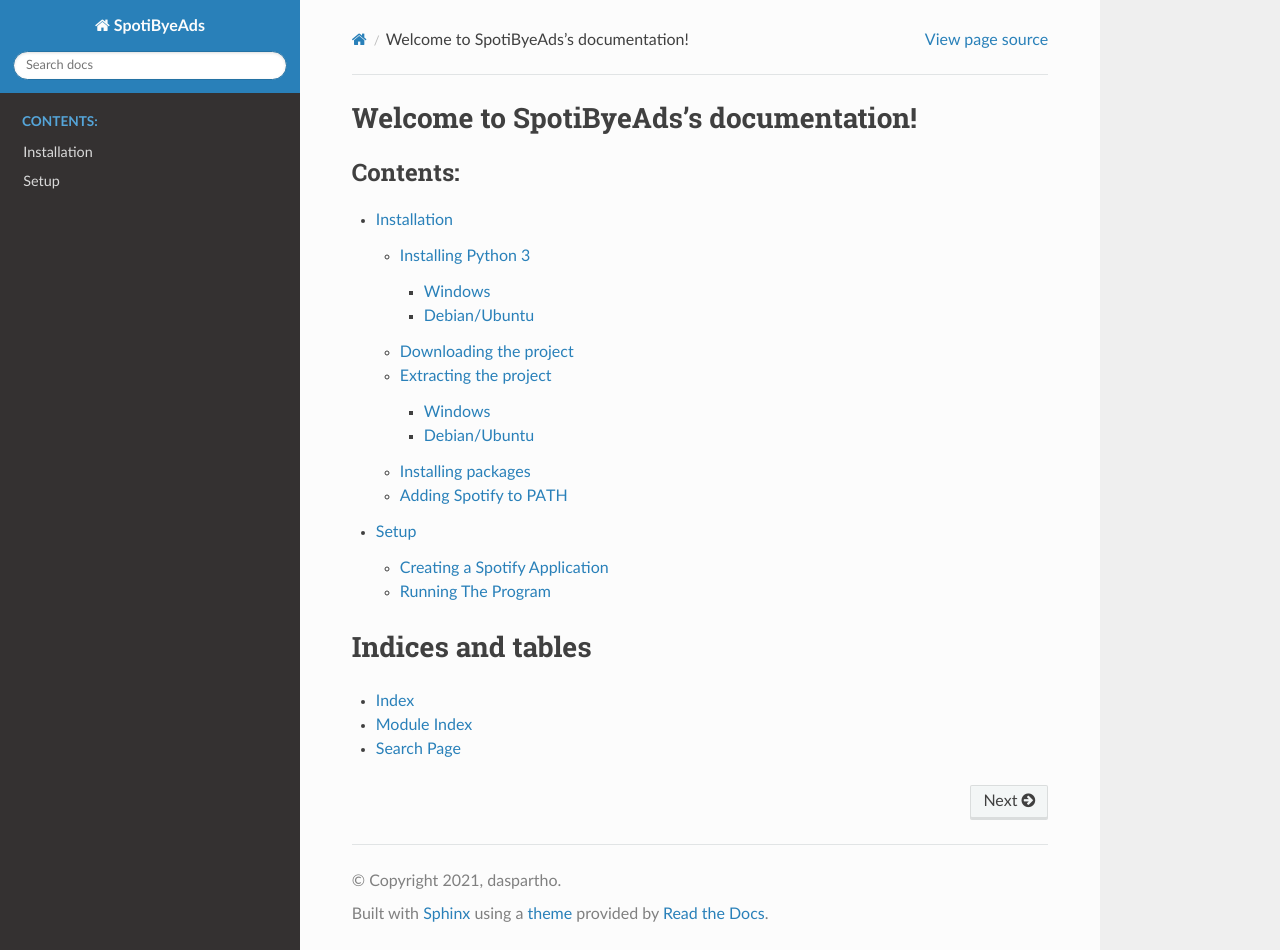
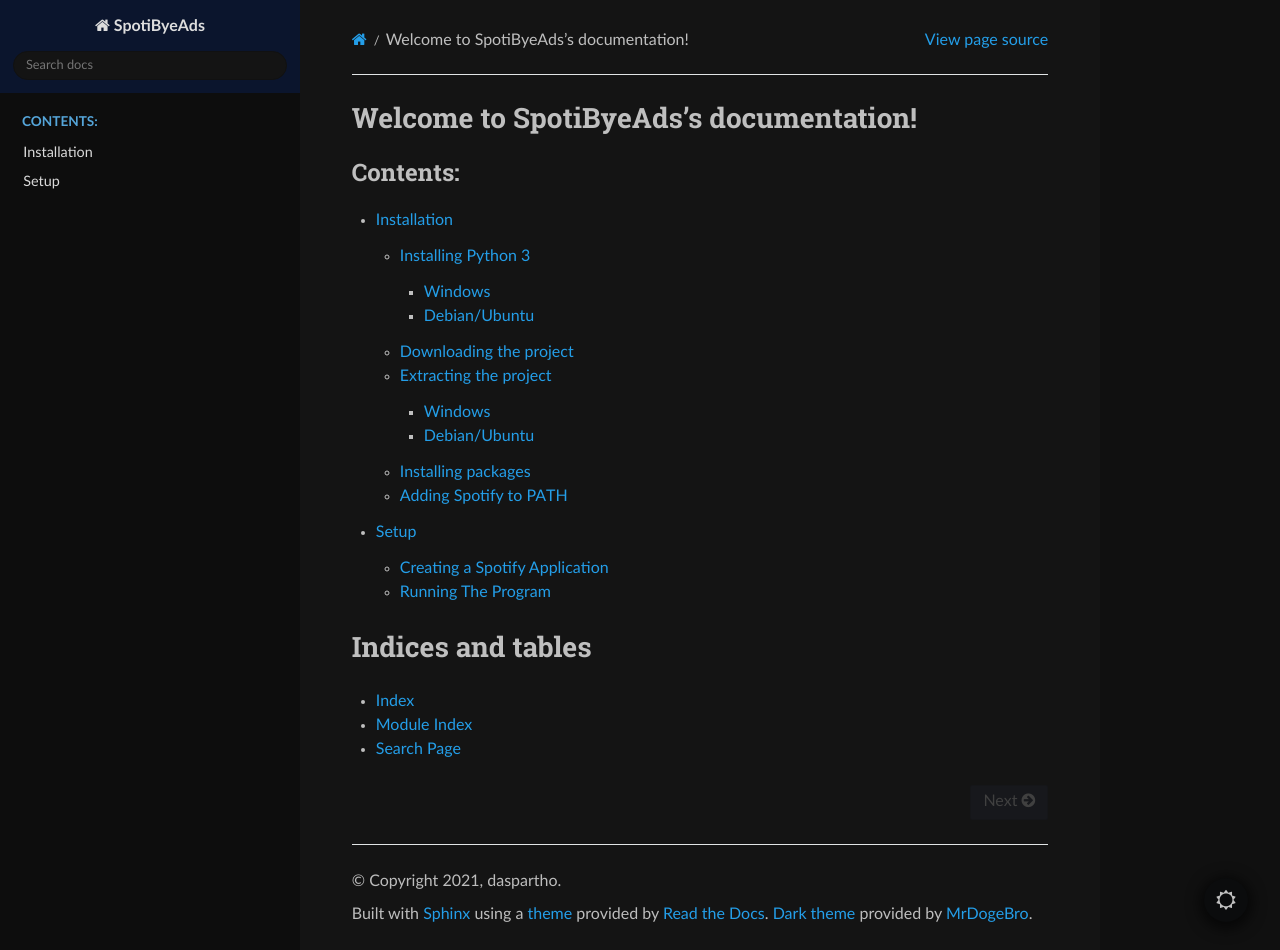
Before and after one commit to airD173/SpotiByeAds-Docs, a Sphinx documentation site: the page built from source/index.rst, in a window 1280 px wide and 950 px high. Built offline with Sphinx 7.4.7 and the Read the Docs theme 2.0.0, drawn with Linux system fonts in a browser that asks for light colours.

Commit message:
Added dark mode toggle

```diff
--- a/source/conf.py
+++ b/source/conf.py
@@ -27,7 +27,10 @@
 # Add any Sphinx extension module names here, as strings. They can be
 # extensions coming with Sphinx (named 'sphinx.ext.*') or your custom
 # ones.
-extensions = ['myst_parser']
+extensions = ['myst_parser', 'sphinx_rtd_dark_mode']
+
+# user starts in dark mode
+default_dark_mode = True
 
 # Add any paths that contain templates here, relative to this directory.
 templates_path = ['_templates']
```
